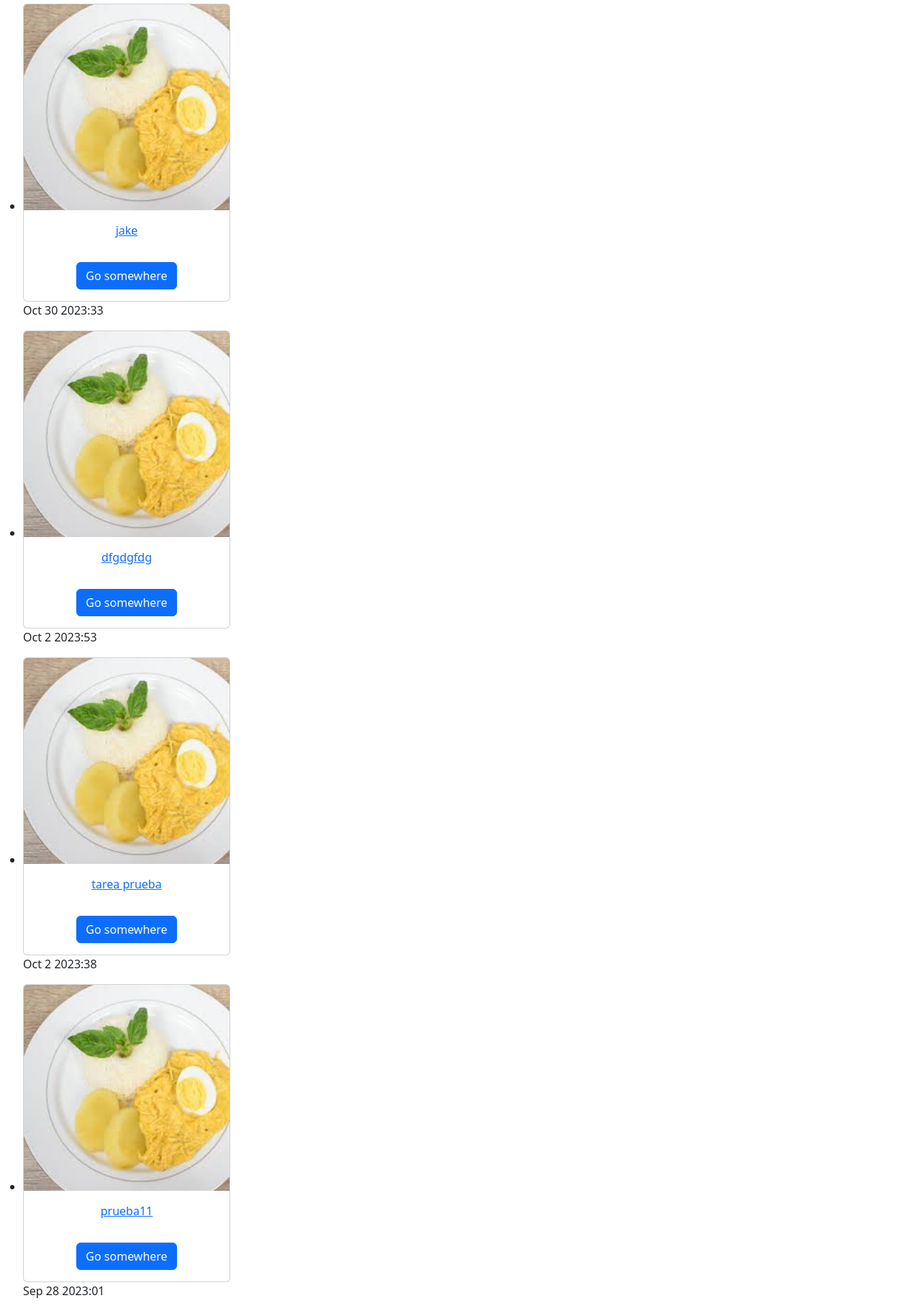
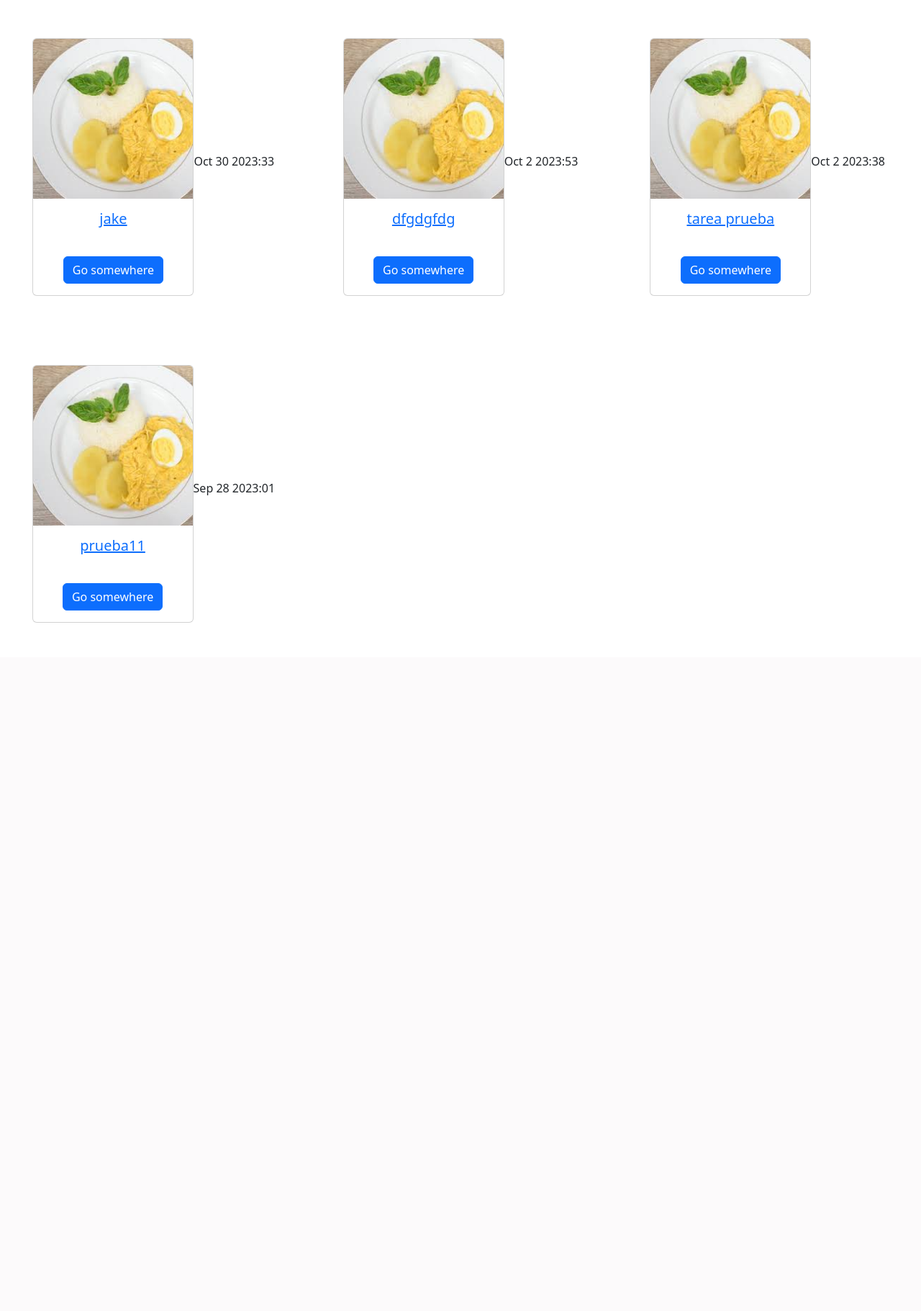
Before and after one commit to dan-max/sapore-rafinatto, a Django app: page /task_completed/ in a window 1280 px wide. Shown: the part 870-2691 px from the top of the page at 72% size. After the commit the page ends 1735 px from the top, so only its background shows below. Run offline with Django 4.2, Linux system fonts and the light colour scheme; a user stored in the database is signed in; data comes from the database, SQL or seed files in the repository.

Commit message:
creacion de cartillas de platos y centrado

```diff
--- a/tasks/templates/task.html
+++ b/tasks/templates/task.html
@@ -1,17 +1,18 @@
 {% extends 'base.html' %}
 {% load static %}
 {% block content %}
+<div class="container-fluid">
+  <h1 class="display-4 d-flex justify-content-center align-items-center">Platos a la carta</h1>
+<div class="row d-flex flex-wrap">
 
-<h1 class="display-4 d-flex justify-content-center align-items-center">Platos a la carta</h1>
+    {% for task in tasks %}
 
-<ul>
-    {% for task in tasks %}
-    <li>
-        <div class="card" style="width: 18rem;">
+        <div class="col-4 mt-5 mb-5 d-flex justify-content-center align-items-center">
+
+            <div class="card" style="width: 14rem;">
                 <img src="{% static 'imagenes\images.jpg' %}" class="card-img-top" alt="platillo">
                 <div class="card-body column d-flex justify-content-center align-items-center">
-              <h5 class="card-title"><a href="{% url 'task_detail' task.id %}"></h5>
-              <p class="card-text">{{task.title}}</p>
+                  <h5 class="card-title"><a href="{% url 'task_detail' task.id %}">{{task.title}}</a></h5>
                 </div>
                 <div class="card-body column d-flex justify-content-center align-items-center">
                 <a href="#" class="btn btn-primary">Go somewhere</a>
@@ -19,8 +20,12 @@
               </div>
         <p>{{task.datecompleted|date:'M j Y:i'}}</p>
         </a>
-    </li>
+
+        </div>
+
+
     {% endfor %}
-</ul>
+  </div>
+</div>
 
 {% endblock %}
```
Also changed, not shown: 1 other file. Lines whose indentation alone changed are shown as unchanged.
